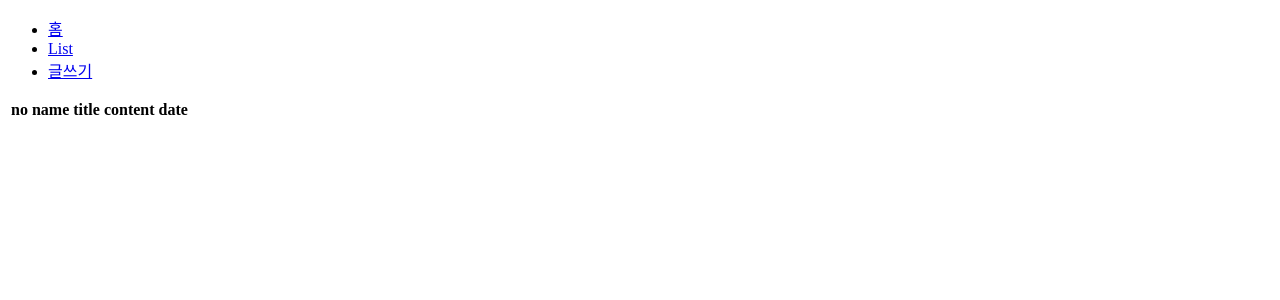
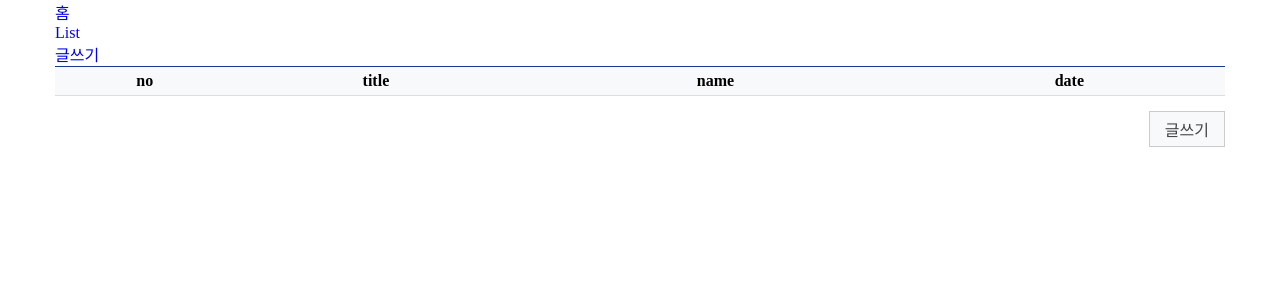
Before and after one commit to miseon920/todo_test01, a React (Create React App) app: page /Board in a window 1280 px wide. Shown: the top 300 px of the page. Built offline with nearby package versions, Linux system fonts and the light colour scheme.

Commit message:
20221007

```diff
--- a/src/App.js
+++ b/src/App.js
@@ -20,11 +20,24 @@ const App = () => {
       ...input,
       //[e.target.name]: e.target.value,
       [name]: value,
-      date: new Date().toLocaleDateString(), //객체이므로 날짜를 가져오는 string으로 바꿈
+      date: new Date().toLocaleDateString().replaceAll(".", ""), //객체이므로 날짜를 가져오는 string으로 바꿈
       id: num.current,
     });
   };
   const handlerBt = () => {
+    console.log("input", input);
+    if (!input.name) {
+      alert("이름을 입력해주세요");
+      return;
+    }
+    if (!input.title) {
+      alert("제목을 입력해주세요");
+      return;
+    }
+    if (!input.content) {
+      alert("내용을 입력해주세요");
+      return;
+    }
     setBoardList([...boardList, input]);
     num.current++;
     navi("/board");
@@ -39,7 +52,7 @@ const App = () => {
     window.localStorage.setItem("boardList", JSON.stringify(boardList));
   }, [boardList]);
   return (
-    <div>
+    <div className="inner">
       <header>
         <nav>
           <ul>
--- a/src/board/List.js
+++ b/src/board/List.js
@@ -3,13 +3,13 @@ import { Link } from "react-router-dom";
 const List = ({ boardList }) => {
   return (
     <div className="BoardList">
-      <table>
+      <table className="BoardTable">
         <thead>
           <tr>
             <th>no</th>
+            <th>title</th>
             <th>name</th>
-            <th>title</th>
-            <th>content</th>
+            {/* <th>content</th> */}
             <th>date</th>
           </tr>
         </thead>
@@ -19,13 +19,13 @@ const List = ({ boardList }) => {
               .map((it, idx) => {
                 return (
                   <tr key={it.id}>
-                    <Link to={`/board/${it.id}`}>
-                      <td>{idx + 1}</td>
-                      <td>{it.name}</td>
-                      <td>{it.title}</td>
-                      <td>{it.content}</td>
-                      <td>{it.date}</td>
-                    </Link>
+                    <td>{idx + 1}</td>
+                    <td className="title">
+                      <Link to={`/board/${it.id}`}>{it.title}</Link>
+                    </td>
+                    <td>{it.name}</td>
+                    {/* <td>{it.content}</td> */}
+                    <td>{it.date}</td>
                   </tr>
                 );
               })
@@ -33,6 +33,9 @@ const List = ({ boardList }) => {
           }
         </tbody>
       </table>
+      <div className="bts">
+        <Link to="/write">글쓰기</Link>
+      </div>
     </div>
   );
 };
--- a/src/board/board.scss
+++ b/src/board/board.scss
@@ -0,0 +1,61 @@
+* {
+  padding: 0;
+  margin: 0;
+  box-sizing: border-box;
+}
+ul,
+li {
+  list-style: none;
+}
+a {
+  text-decoration: none;
+}
+.inner {
+  max-width: 1200px;
+  width: 100%;
+  margin: 0 auto;
+  padding: 0 15px;
+}
+.BoardList {
+  .BoardTable {
+    width: 100%;
+    border-top: 1px solid #183691;
+    border-collapse: collapse;
+    thead {
+      background: #f8f9fa;
+      border-bottom: 1px solid #ddd;
+      th {
+        padding: 5px 0;
+      }
+    }
+    tbody {
+      tr {
+        border-bottom: 1px solid #ddd;
+        &:nth-child(even) {
+          background: #f8f9fa;
+        }
+        td {
+          text-align: center;
+          padding: 5px 0;
+          // width: calc(calc(100% - 250px) / 3);
+          &.title {
+            text-align: left;
+            //   width: 250px;
+          }
+        }
+      }
+    }
+  }
+  .bts {
+    margin-top: 15px;
+    text-align: right;
+    a {
+      display: inline-block;
+      text-align: center;
+      padding: 5px 15px;
+      color: #444;
+      background: #f8f9fa;
+      border: 1px solid #ccc;
+    }
+  }
+}
```
